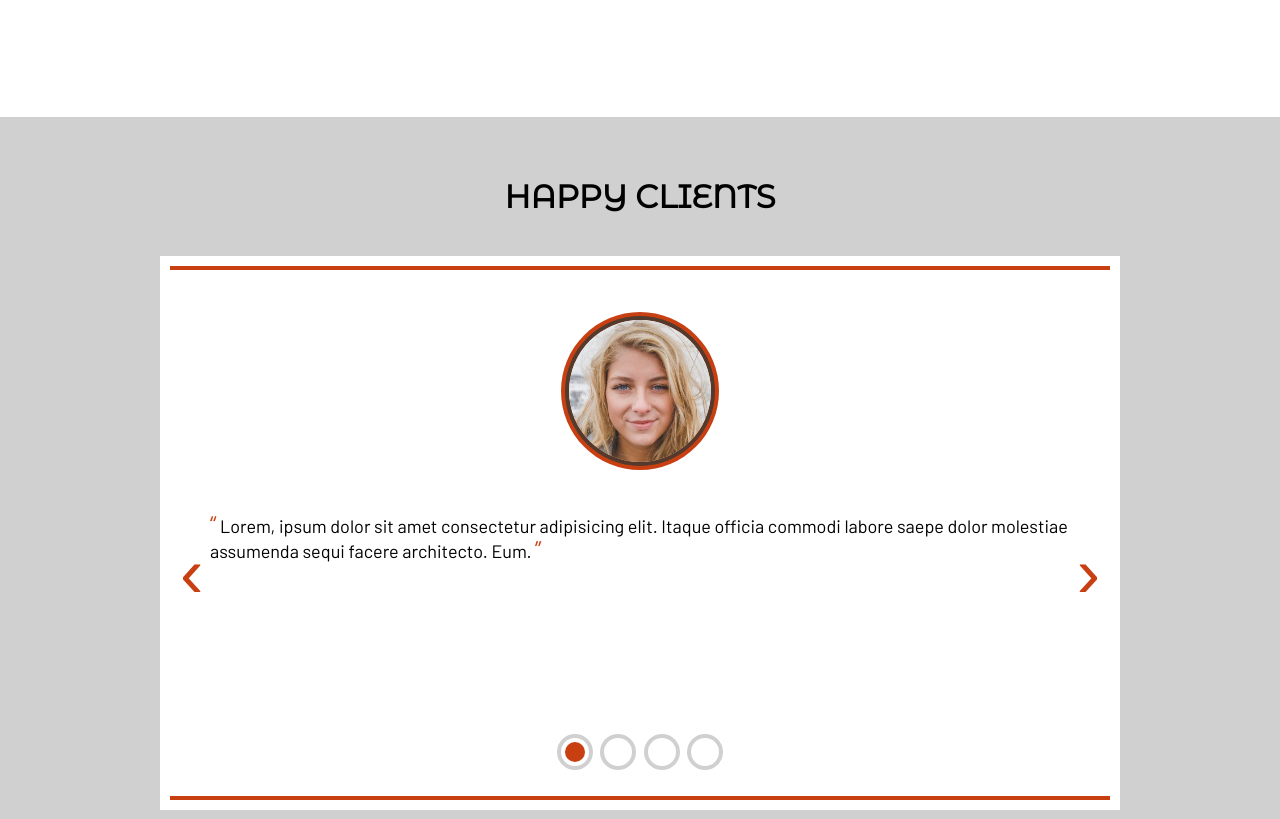
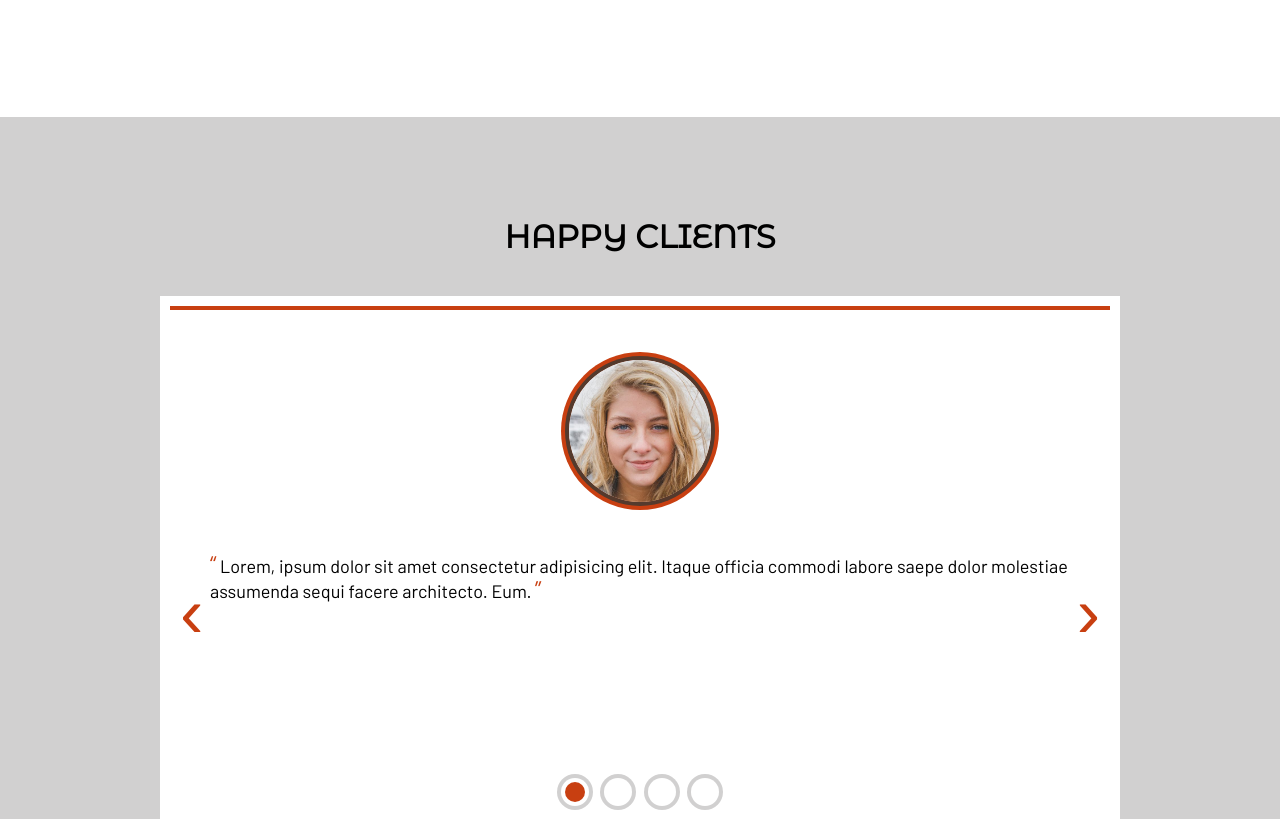
Before and after one commit to starskynder/The-Xmas-Gift, a website: page index.html in a window 1280 px wide. Shown: the part 3053-3872 px from the top of the page. Drawn offline with nearby package versions, Linux system fonts and the light colour scheme; files that its build step writes are made by us from their sources.

Commit message:
Add media queries for happy clients

```diff
--- a/sass/layout/_happyclients.scss
+++ b/sass/layout/_happyclients.scss
@@ -2,6 +2,10 @@
 .happyclients {
   background-color: $alto;
   padding: 4rem 0;
+
+  @media screen and (min-width: 79.5em) {
+    padding: 8rem 5rem;
+  }
 
   &__box {
     padding: 3rem 0;
```
